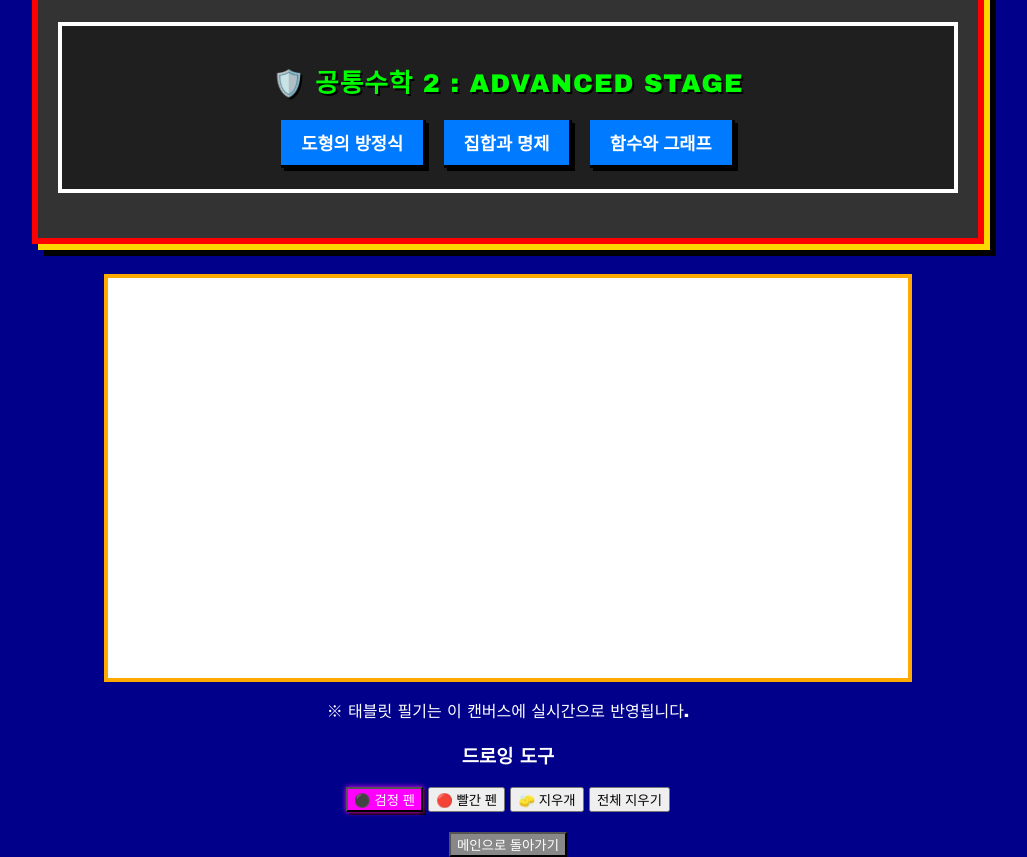
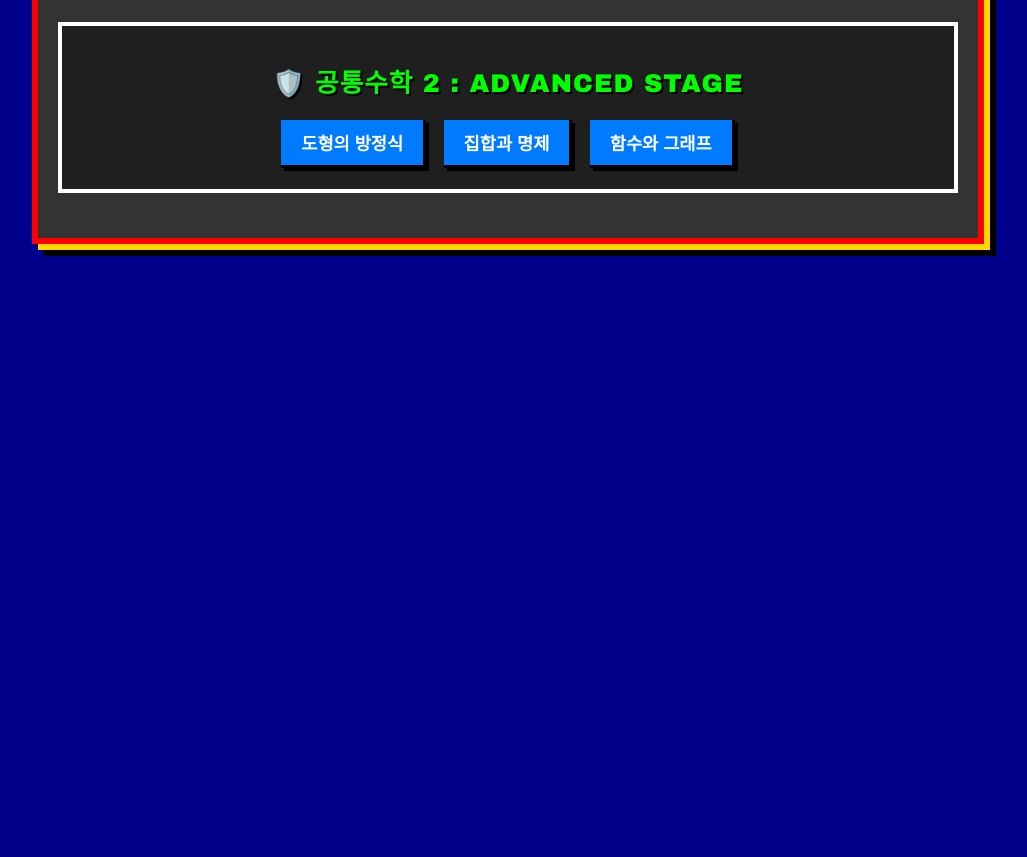
Before and after one commit to chaeyoung8282/sincostan, a website: page index.html in a window 1280 px wide. Shown: the part 528-1385 px from the top of the page, without its empty margins (132-1159 px from the left). After the commit the page ends 802 px from the top, so only its background shows below. Drawn offline with Linux system fonts and the light colour scheme.

Commit message:
Update index.html

```diff
--- a/index.html
+++ b/index.html
@@ -1,5 +1,8 @@
+<!DOCTYPE html>
+<html lang="ko">
 <head>
-    <meta charset="UTF-8">  <meta name="viewport" content="width=device-width, initial-scale=1.0">
+    <meta charset="UTF-8">
+    <meta name="viewport" content="width=device-width, initial-scale=1.0">
     <title>스트릿 매쓰 파이터</title>
     <link rel="stylesheet" href="style.css">
 </head>
@@ -65,7 +68,7 @@
                     <button class="tool-btn selected" data-color="#000000" data-mode="pen" data-player="p1">⚫️ P1 펜</button>
                     <button class="tool-btn" data-color="#ff0000" data-mode="pen" data-player="p1">🔴 P1 펜</button>
                     <button class="tool-btn" data-mode="eraser" data-player="p1">🧽 P1 지우개</button>
-                <button class="tool-btn clear-btn" data-player="p1">P1 전체 지우기</button>
+                    <button class="pixel-btn tool-btn clear-btn" data-player="p1">P1 전체 지우기</button>
                 </div>
             </div>
 
@@ -77,7 +80,7 @@
                     <button class="tool-btn selected" data-color="#000000" data-mode="pen" data-player="p2">⚫️ P2 펜</button>
                     <button class="tool-btn" data-color="#0000ff" data-mode="pen" data-player="p2">🔵 P2 펜</button>
                     <button class="tool-btn" data-mode="eraser" data-player="p2">🧽 P2 지우개</button>
-                <button class="tool-btn clear-btn" data-player="p2">P2 전체 지우기</button>
+                    <button class="pixel-btn tool-btn clear-btn" data-player="p2">P2 전체 지우기</button>
                 </div>
             </div>
 
@@ -86,21 +89,6 @@
         <button id="back-to-main" class="pixel-btn">메인으로 돌아가기</button>
     </div>
 
-      <canvas id="writing-canvas"></canvas>
-<p>※ 태블릿 필기는 이 캔버스에 실시간으로 반영됩니다.</p>
-
-<div id="drawing-tools">
-    <h3>드로잉 도구</h3>
-    <button id="pen-black-btn" class="tool-btn selected" data-color="#000000" data-mode="pen">⚫️ 검정 펜</button>
-    <button id="pen-red-btn" class="tool-btn" data-color="#ff0000" data-mode="pen">🔴 빨간 펜</button>
-    <button id="eraser-btn" class="tool-btn" data-mode="eraser">🧽 지우개</button>
-    <button id="clear-btn" class="tool-btn">전체 지우기</button>
-</div>
-
-<button id="back-to-main">메인으로 돌아가기</button>
-
-    </div>
-
     <script src="script.js"></script>
 </body>
 </html>
```
Lines whose indentation alone changed are shown as unchanged.
